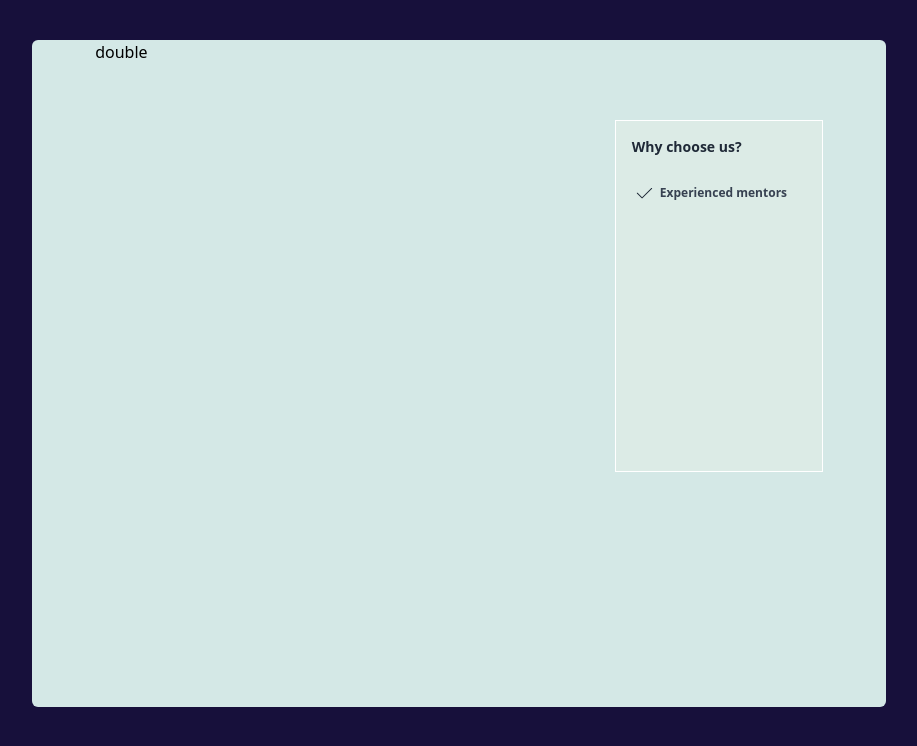
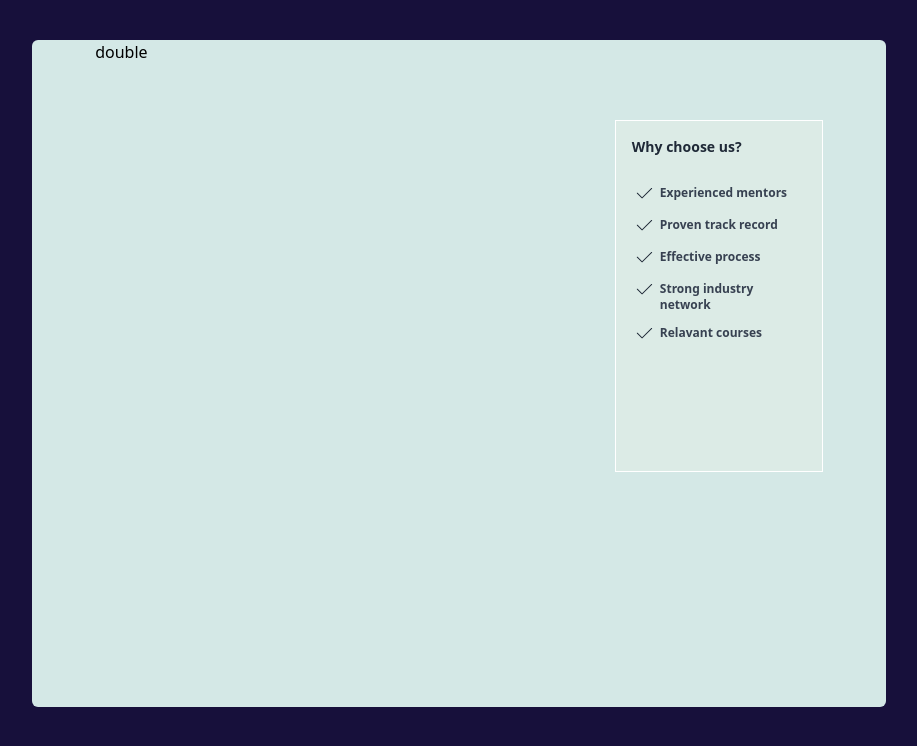
Before and after one commit to nasir-001/100-components, a Vue app: page /layout30 in a window 1280 px wide. Shown: the top 746 px of the page, without its empty margins (181-1098 px from the left). Built offline with nearby package versions, Linux system fonts and the light colour scheme; the HTML template or start-up script is replaced by a standard one.

Commit message:
add all the mark svg and the text in the right side of the component

```diff
--- a/src/views/Layout30.vue
+++ b/src/views/Layout30.vue
@@ -21,6 +21,54 @@
               Experienced mentors
             </div>
           </div>
+          <div class="flex justify-start mx-4 mt-2">
+            <div class="text-gray-800">
+              <svg class="w-6 h-6 fill-current" viewBox="0 0 50 50" enable-background="new 0 0 50 50" xml:space="preserve">
+              <path d="M40.267,14.628L20.974,33.921l-9.293-9.293c-0.391-0.391-1.023-0.391-1.414,0s-0.391,1.023,0,1.414l10,10
+                c0.195,0.195,0.451,0.293,0.707,0.293s0.512-0.098,0.707-0.293l20-20c0.391-0.391,0.391-1.023,0-1.414S40.657,14.237,40.267,14.628z
+                "/>
+              </svg>
+            </div>
+            <div class="text-gray-700 text-xs font-semibold mt-1 ml-1">
+              Proven track record
+            </div>
+          </div>
+          <div class="flex justify-start mx-4 mt-2">
+            <div class="text-gray-800">
+              <svg class="w-6 h-6 fill-current" viewBox="0 0 50 50" enable-background="new 0 0 50 50" xml:space="preserve">
+              <path d="M40.267,14.628L20.974,33.921l-9.293-9.293c-0.391-0.391-1.023-0.391-1.414,0s-0.391,1.023,0,1.414l10,10
+                c0.195,0.195,0.451,0.293,0.707,0.293s0.512-0.098,0.707-0.293l20-20c0.391-0.391,0.391-1.023,0-1.414S40.657,14.237,40.267,14.628z
+                "/>
+              </svg>
+            </div>
+            <div class="text-gray-700 text-xs font-semibold mt-1 ml-1">
+              Effective process
+            </div>
+          </div>
+          <div class="flex justify-start mx-4 mt-2">
+            <div class="text-gray-800">
+              <svg class="w-6 h-6 fill-current" viewBox="0 0 50 50" enable-background="new 0 0 50 50" xml:space="preserve">
+              <path d="M40.267,14.628L20.974,33.921l-9.293-9.293c-0.391-0.391-1.023-0.391-1.414,0s-0.391,1.023,0,1.414l10,10
+                c0.195,0.195,0.451,0.293,0.707,0.293s0.512-0.098,0.707-0.293l20-20c0.391-0.391,0.391-1.023,0-1.414S40.657,14.237,40.267,14.628z
+                "/>
+              </svg>
+            </div>
+            <div class="text-gray-700 text-xs font-semibold mt-1 ml-1">
+              Strong industry network
+            </div>
+          </div>
+          <div class="flex justify-start mx-4 mt-2">
+            <div class="text-gray-800">
+              <svg class="w-6 h-6 fill-current" viewBox="0 0 50 50" enable-background="new 0 0 50 50" xml:space="preserve">
+              <path d="M40.267,14.628L20.974,33.921l-9.293-9.293c-0.391-0.391-1.023-0.391-1.414,0s-0.391,1.023,0,1.414l10,10
+                c0.195,0.195,0.451,0.293,0.707,0.293s0.512-0.098,0.707-0.293l20-20c0.391-0.391,0.391-1.023,0-1.414S40.657,14.237,40.267,14.628z
+                "/>
+              </svg>
+            </div>
+            <div class="text-gray-700 text-xs font-semibold mt-1 ml-1">
+              Relavant courses
+            </div>
+          </div>
         </div>
       </div>
     </div>
```
